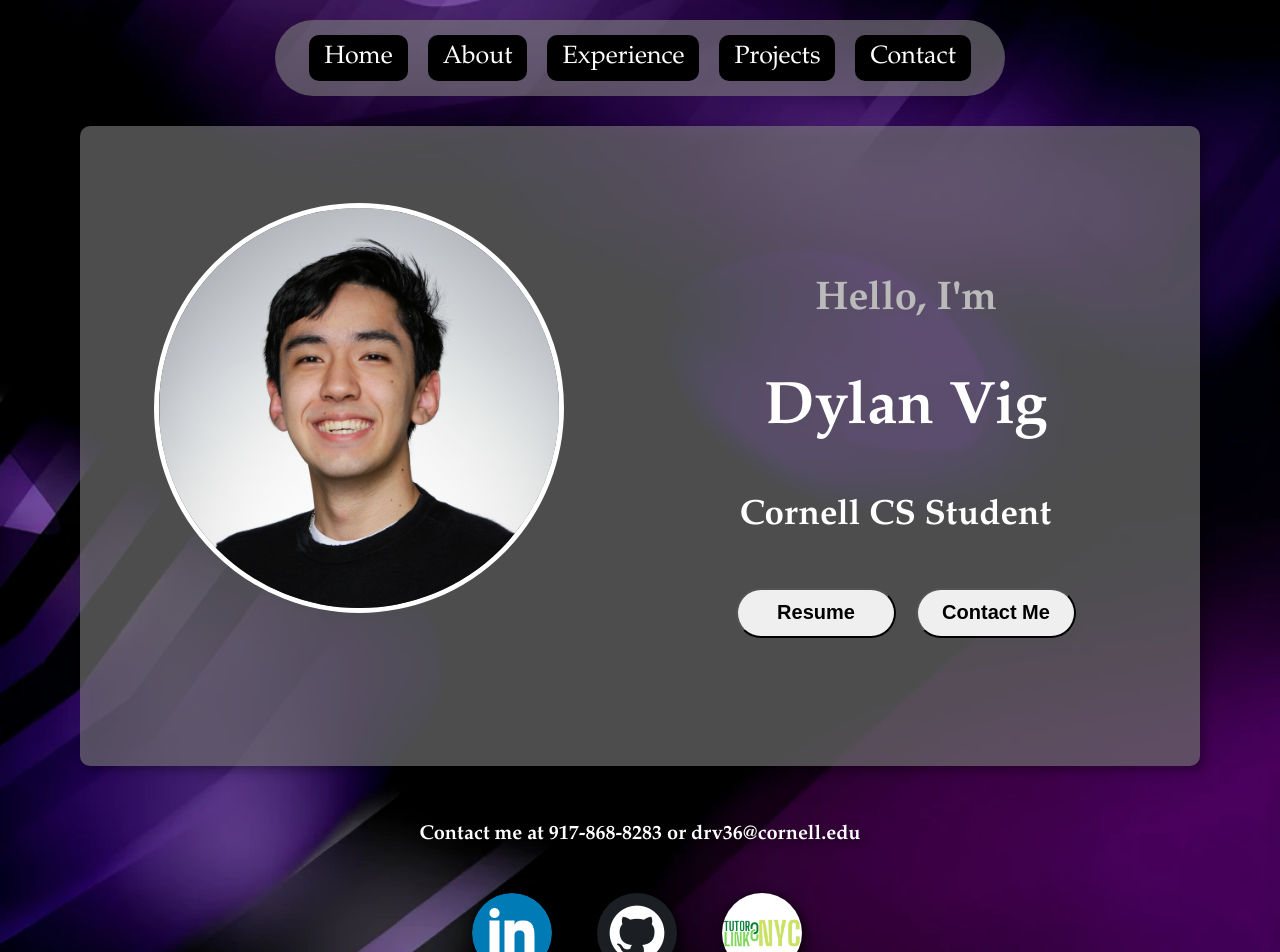
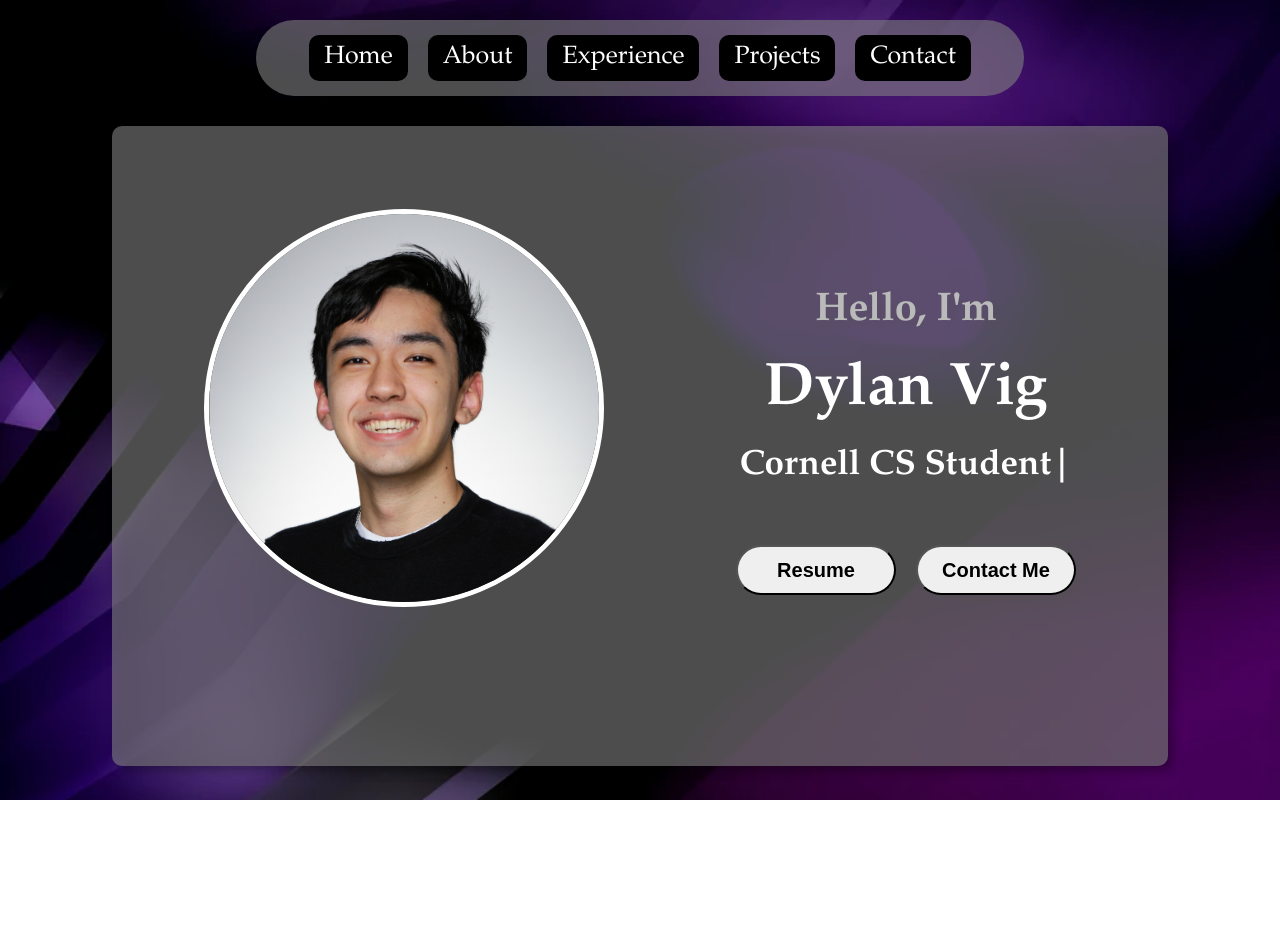
Before and after one commit to DylanVig/dylanvig.github.io, a React (Create React App) app: page / in a window 1280 px wide. Shown: the top 952 px of the page. After the commit the page ends 800 px from the top, so only its background shows below. Built offline with nearby package versions, Linux system fonts and the light colour scheme.

Commit message:
Fixed Slider Pages Size

```diff
--- a/src/components/Footer/Footer2.css
+++ b/src/components/Footer/Footer2.css
@@ -1,3 +1,4 @@
+/* Footer.css */
 .Footer {
     display: flex;
 }
@@ -13,13 +14,14 @@
 
     img {
         margin-right: 5px;
-        flex-direction: inline;
         filter: drop-shadow(0px 0px 5px rgba(0, 0, 0, 0.5));
+        -webkit-filter: drop-shadow(0px 0px 5px rgba(0, 0, 0, 0.5)); /* Safari */
         transition: transform 250ms;
     }
 
     img:hover {
         filter: drop-shadow(0px 0px 10px rgba(255, 255, 255, 0.5));
+        -webkit-filter: drop-shadow(0px 0px 10px rgba(255, 255, 255, 0.5)); /* Safari */
         transform: scale(1.1);
     }
 
@@ -33,6 +35,7 @@
         width: 100%;
     }
 }
+
 .Footer-Right {
     width: 50%;
     display: flex;
@@ -40,13 +43,11 @@
     padding-right: 100px;
     padding-bottom: 10px;
     padding-top: 10px;
-    display: flex;
     align-items: flex-end;
     flex-direction: column;
 
     img {
         margin-right: 5px;
-        flex-direction: inline;
     }
 
     h1 {
@@ -57,10 +58,10 @@
 
 .Footer-Data-Container {
     display: flex;
-    flex-direction: inline; /* This makes the items inside inline */
-    justify-content: center; /* Adjusts the alignment as needed */
-    flex-wrap: wrap; /* Allows items to wrap to the next line if the container is too narrow */
-    width: 100%; /* Ensures the container takes the full width */
+    flex-direction: row; /* Changed to row */
+    justify-content: center;
+    flex-wrap: wrap;
+    width: 100%;
 }
 
 .Footer-Boxes {
@@ -70,9 +71,9 @@
     margin: 20px;
 
     img {
-        width: 80px;
-        height: 80px;
-        border-radius: 100%;
+        width: 5rem;
+        height: 5rem;
+        border-radius: 50%;
     }
 
     h4 {
--- a/src/components/Intro/Intro.css
+++ b/src/components/Intro/Intro.css
@@ -1,7 +1,7 @@
 section {
     padding-top: 4vh;
     height: 96vh;
-    margin: 0 5rem;
+    margin: 0 7rem;
     box-sizing: border-box;
     min-height: fit-content;
 }
@@ -15,9 +15,10 @@ section {
     justify-content: center;
     gap: 2rem;
     height: 80vh;
-    background-color: rgb(128, 128, 128, 0.6);
+    background-color: rgba(128, 128, 128, 0.6);
     margin-top: 30px;
     border-radius: 10px;
+    box-sizing: border-box;
 }
 
 .section_pic_container {
@@ -25,13 +26,18 @@ section {
     height: 500px;
     width: 500px;
     align-items: center;
+    justify-content: center;
+    overflow: hidden;
+    border-radius: 50%;
+    box-sizing: border-box;
+}
 
-    img {
-        border-radius: 50%;
-        width: 80%;
-        height: 80%;
-        border: 5px solid white;
-    }
+.section_pic_container img {
+    width: 80%;
+    height: auto;
+    border-radius: 50%;
+    border: 5px solid white;
+    box-sizing: border-box;
 }
 
 .section_text {
@@ -64,20 +70,23 @@ section {
     display: flex;
     gap: 20px;
     margin: 50px;
+    justify-content: center; /* Ensure buttons are centered */
 }
 
-.btn-color-1 {
+.btn-color-1, .btn-color-2 {
     border-radius: 40px;
     width: 160px;
     height: 50px;
     font-size: 20px;
     font-weight: 600;
+    display: inline-flex;
+    align-items: center;
+    justify-content: center;
+    box-sizing: border-box;
+    text-align: center;
+    text-decoration: none;
 }
 
-.btn-color-2 {
-    border-radius: 40px;
-    width: 160px;
-    height: 50px;
-    font-size: 20px;
-    font-weight: 600;
+.a button {
+    text-decoration: none;
 }
--- a/src/components/NavBar/NavBar.css
+++ b/src/components/NavBar/NavBar.css
@@ -1,22 +1,22 @@
 .NavBar {
-    width: 730px;
+    width: 60%;
     display: flex;
     align-items: center;
     justify-content: center;
     margin-top: 20px;
-    background-color: rgb(128, 128, 128, 0.6);
+    background-color: rgba(128, 128, 128, 0.6); /* Fixed syntax */
     border-radius: 45px;
+    padding: 10px; /* Add padding for smaller screens */
 }
 
 .NavBar ul {
     display: flex;
     list-style: none;
-    padding: 10px;
-    padding-top: 15px;
-    padding-bottom: 15px;
-    margin: 0px;
+    padding-top: 5px;
+    padding-bottom: 5px;
     width: 100%;
     justify-content: center;
+    flex-wrap: wrap; /* Allow items to wrap on smaller screens */
 }
 
 .NavBar button {
@@ -35,3 +35,26 @@
     transition: ease-out 200ms;
     border-radius: 5px;
 }
+
+/* Media Queries */
+@media (max-width: 1024px) {
+    .NavBar {
+        width: 90%;
+    }
+
+    .NavBar button {
+        font-size: 20px;
+        padding: 6px 12px;
+    }
+}
+
+@media (max-width: 768px) {
+    .NavBar {
+        width: 100%;
+    }
+
+    .NavBar button {
+        font-size: 18px;
+        padding: 5px 10px;
+    }
+}
--- a/src/components/ProjectSlider/ProjectData.js
+++ b/src/components/ProjectSlider/ProjectData.js
@@ -9,7 +9,7 @@ export const PROJECTS = [
     {
         image: snake1,
         video: snake2,
-        title: 'Snake',
+        title: 'Snake Recreation',
         time: 'December 2023',
         description: 'This is my recreation of snake, and my first personal project. Ever since I started coding, it was always my goal to recreate this game, and I was finally able to accomplish this goal. I used Java for both the front end and the back end, utilizing the Swing library and the Abstract Window Toolkit. When creating my project, the main logic I used to create the snake was a reversed Linked List to create the chaining effect. Overall, this was a fun project to work on and a very fulfilling experience. Here is my project link: ',
         github: 'https://github.com/DylanVig/Snake.git',
@@ -18,7 +18,7 @@ export const PROJECTS = [
     {
         image: tetris1,
         video: tetris2,
-        title: 'Tetris',
+        title: 'Tetris Recreation',
         time: 'December 2023',
         description: 'This is my recreation of Tetris. After creating Snake, I wanted to create another personal project to help solidify some of the concepts that I learned in Object-Oriented Programming, such as concurrency, polymorphism, GUIs, etc. Similarly to Snake, I used Java with the Swing library and the Abstract Window Toolkit. This game is slightly incomplete, as I haven’t added music or cooler graphics, but I got a very baseline project finished. Overall, I learned a lot from creating this project and enjoyed this! Here is my project link: ',
         github: 'https://github.com/DylanVig/Tetris.git',
--- a/src/components/ProjectSlider/ProjectSlider.css
+++ b/src/components/ProjectSlider/ProjectSlider.css
@@ -1,6 +1,6 @@
 .slider-container {
     width: 80%;
-    height: 515px;
+    height: auto;
     margin: auto;
     margin-bottom: 10px;
     flex-direction: column;
@@ -18,7 +18,7 @@
         font-size: 40px;
     }
     h4 {
-        margin-top: -40px;
+        margin-top: 0px;
         font-family: 'Palatino';
         font-size: 15px;
     }
--- a/src/components/ProjectSlider/ProjectSlider.js
+++ b/src/components/ProjectSlider/ProjectSlider.js
@@ -14,7 +14,21 @@ export default function ProjectSlider({ style }) {
     slidesToShow: 3,
     slidesToScroll: 1,
     autoplay: true,
-    autoplaySpeed: 2000
+    autoplaySpeed: 2000,
+    responsive: [
+      {
+        breakpoint: 1024, // Adjust this breakpoint as needed
+        settings: {
+          slidesToShow: 2
+        }
+      },
+      {
+        breakpoint: 600, // Up to 768px wide
+        settings: {
+          slidesToShow: 1
+        }
+      }
+    ]
   };
   return (
     <div style={style}>
--- a/src/components/ProjectSlider/SliderPage.js
+++ b/src/components/ProjectSlider/SliderPage.js
@@ -70,7 +70,7 @@ export default function SliderPage(props) {
                 />
               )}
             </div>
-            <h3 className="slider-title">{props.title}</h3>
+            <h3>{props.title}</h3>
             <h4 className="slider-title">{props.time}</h4>
             <p style={{ fontWeight: "600" }}>Click for Details!</p>
           </center>
--- a/src/components/Skills/SkillsData.js
+++ b/src/components/Skills/SkillsData.js
@@ -4,6 +4,9 @@ export const SKILLS_DATA = [
     },
     {
         title: 'Python',
+    },
+    {
+        title: 'TypeScript'
     },
     {
         title: 'JavaScript',
@@ -24,6 +27,12 @@ export const SKILLS_DATA = [
         title: 'PostgreSQL',
     },
     {
+        title: 'AWS'
+    },
+    {
+        title: 'Terraform'
+    },
+    {
         title: 'Mathematica',
     }
 ]
--- a/src/pages/Pages.css
+++ b/src/pages/Pages.css
@@ -33,7 +33,7 @@
     /*background-color: lightblue;*/
     background-size: cover;
     background-position: center;
-    height: auto; /* This ensures the background covers the whole viewport */
+    height: 100vh; /* This ensures the background covers the whole viewport */
     width: 100%;
     transition: ease-in;
     overflow-x: hidden;
--- /dev/null
+++ b/src/reset.css
@@ -0,0 +1,33 @@
+/* reset.css */
+* {
+    margin: 0;
+    padding: 0;
+    box-sizing: border-box;
+}
+
+html, body {
+    height: 100%;
+}
+
+body {
+    line-height: 1.6;
+    font-family: Arial, sans-serif;
+}
+
+a {
+    text-decoration: none;
+    color: inherit;
+}
+
+img {
+    max-width: 100%;
+    display: block;
+}
+
+ul, ol {
+    list-style: none;
+}
+
+p {
+    font-size: 16px;
+}
```
Also changed, not shown: src/index.js (+12 -11 lines).
